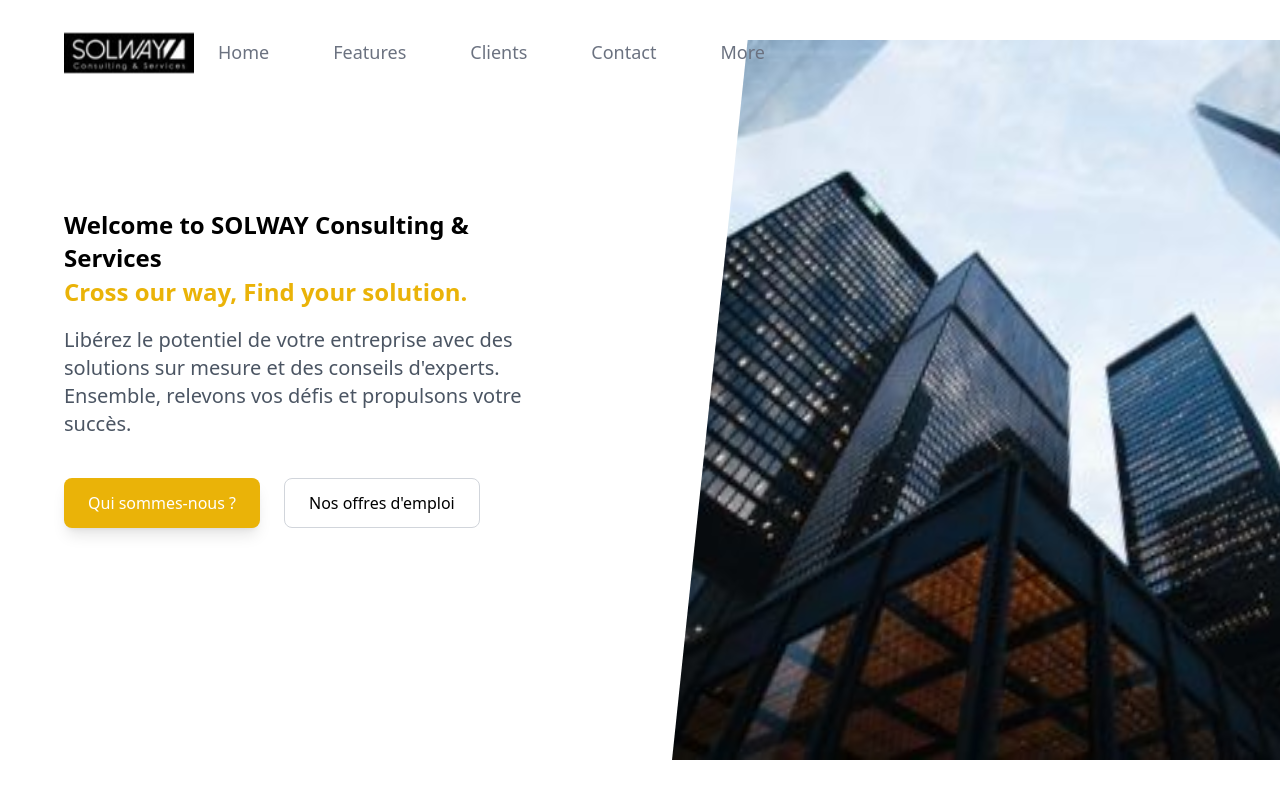
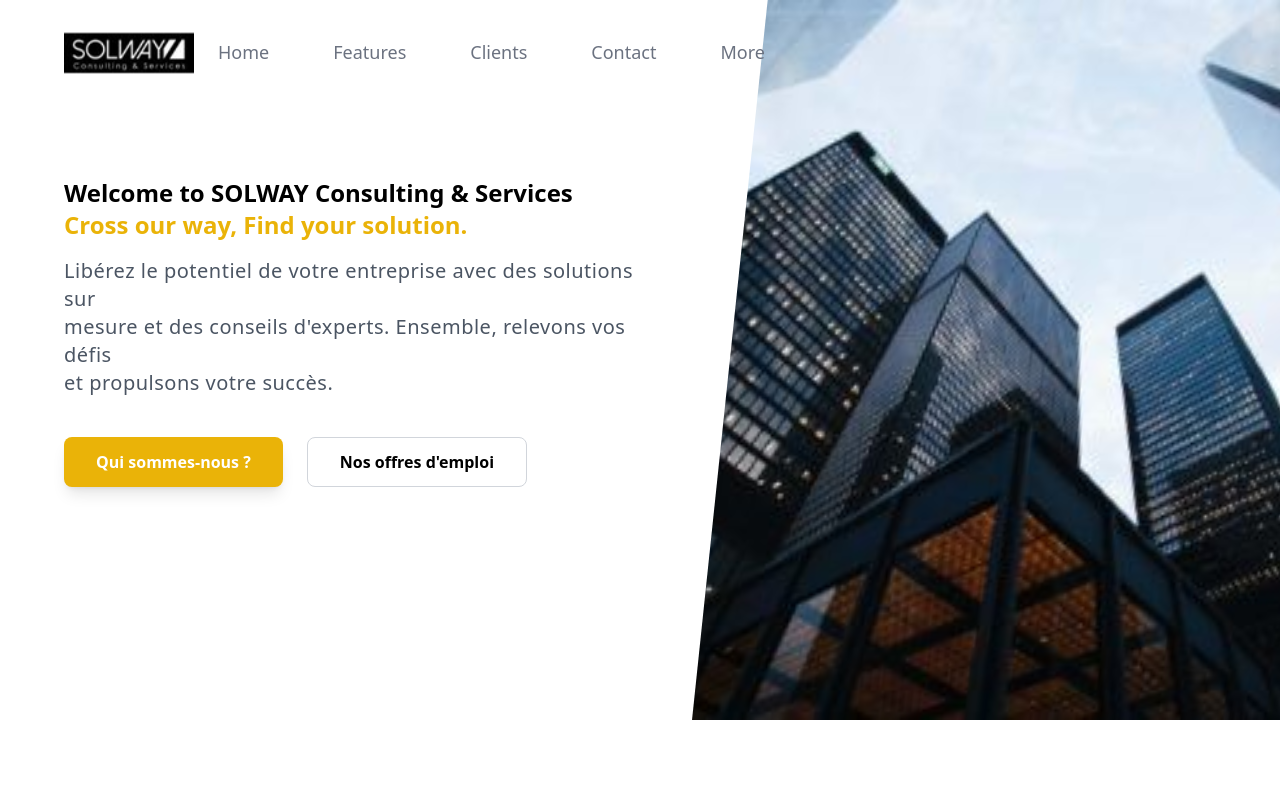
Before and after one commit to zahrae12/solway-, a React (Vite) app: page / in a window 1280 px wide. Shown: the top 798 px of the page. Built offline with nearby package versions, Linux system fonts and the light colour scheme.

Commit message:
hero changes

```diff
--- a/src/Sections/Hero.jsx
+++ b/src/Sections/Hero.jsx
@@ -2,31 +2,29 @@ import React from 'react';
 
 const Hero = () => {
   return (
-    <section className="w-full flex flex-col lg:flex-row items-center justify-between min-h-screen gap-10 max-container  ">
-
-      {/* Left Text Content */}
-      <div className="xl:w-2/5 lg:w-1/2 flex flex-col justify-start items-start w-full pb-16">
-        <h3 className="text-2xl font-bold leading-snug">
-          Welcome to SOLWAY Consulting & Services <br/>
-          <span className="text-yellow-500 text-2xl font-bold leading-normal">
-            Cross our way, Find your solution.
-          </span>
-        </h3>
-        <p className="text-xl font-medium leading-[28px] mt-4 text-gray-600">
-          Libérez le potentiel de votre entreprise avec des solutions sur mesure et des conseils d'experts.
-          Ensemble, relevons vos défis et propulsons votre succès.
+    <section className="w-full flex flex-col lg:flex-row items-center gap-10   ">
+      {/* left side */}
+      <div className="flex flex-col justify-end items-start lg:mt-0 mt-6 lg:w-1/2 w-full pb-10 text-base/8">
+        <h1 className="text-2xl font-extrabold leading-[32px] -mt-4">
+          Welcome to SOLWAY Consulting & Services<br />
+          <span className="text-yellow-500">Cross our way, Find your solution.</span>
+        </h1>
+        <p className="text-xl font-medium leading-[28px] mt-4 text-gray-600 tracking-wide ">
+          Libérez le potentiel de votre entreprise avec des solutions sur <br /> mesure et des conseils d'experts.
+          Ensemble, relevons vos défis<br /> et propulsons votre succès.
         </p>
         <div className="mt-10 flex gap-6 ">
-          <button className="bg-yellow-500 text-white px-6 py-3 rounded-lg shadow-lg">
+          <button className="bg-yellow-500 text-white py-2 px-8 rounded-lg shadow-lg font-semibold">
             Qui sommes-nous ?
           </button>
-          <button className="border border-gray-300 px-6 py-3 rounded-lg">
+          <button className="border border-gray-300 py-2 px-8 rounded-lg font-semibold">
             Nos offres d'emploi
           </button>
         </div>
+
       </div>
 
-      {/* Right Image with Angled Effect */}
+      {/* right side */}
       <div className="lg:w-1/2 w-full relative overflow-hidden h-[720px]">
         <img
           src="src/assets/images/skyscraper.jpeg"
@@ -34,7 +32,6 @@ const Hero = () => {
           className="w-full h-full object-cover transform -skew-x-6 origin-bottom-left"
         />
       </div>
-
     </section>
   );
 };
```
